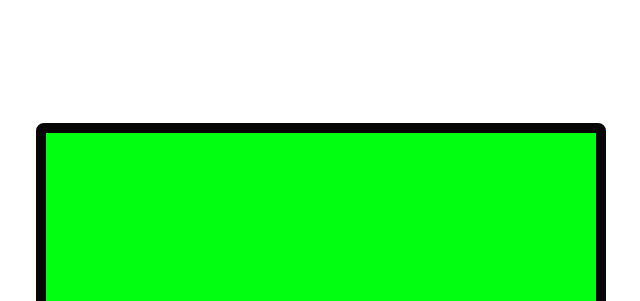
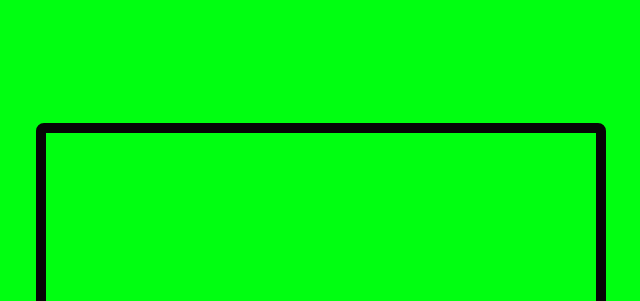
Before and after one commit to wesley-08/lista-de-tarefas, a plain HTML site: page index.html in a window 1280 px wide. Shown: the top 301 px of the page, without its empty margins (87-727 px from the left). Drawn offline with Linux system fonts and the light colour scheme.

Commit message:
colocando cor

```diff
--- a/src/css/style.css
+++ b/src/css/style.css
@@ -14,7 +14,9 @@ h1{
     justify-content: center;
     width: 100vh;
     height: 100vh;
+    background-color: rgb(0, 255, 17);
 }
+
 
 .Lista {
     border: 10px solid rgb(6, 6, 6);
```
